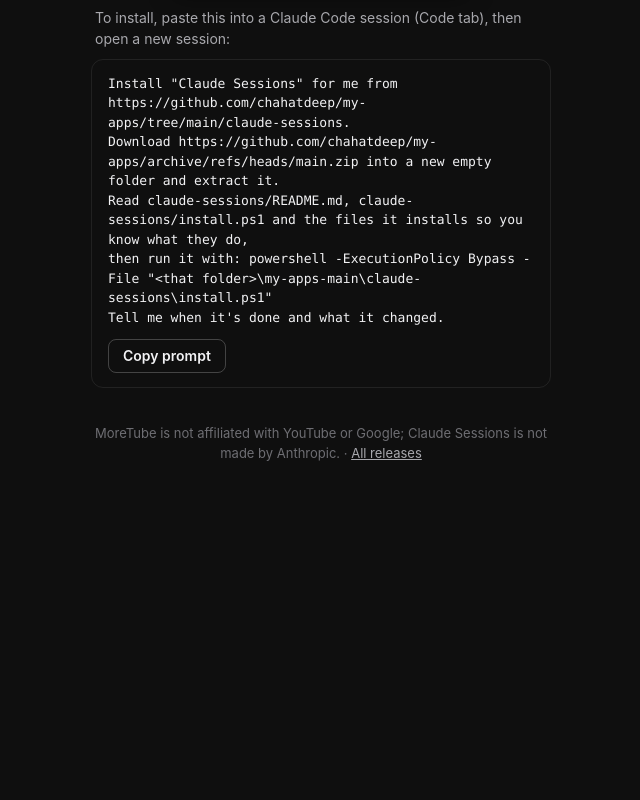
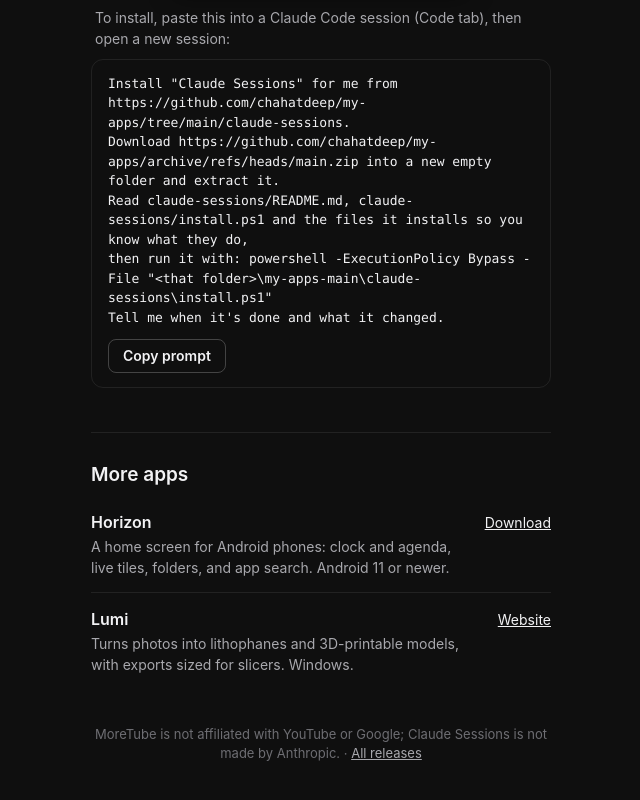
Before and after one commit to chahatdeep/my-apps, a plain HTML site: page index.html in a window 1280 px wide. Shown: the part 2294-3094 px from the top of the page, without its empty margins (319-959 px from the left). Before the commit the page ends 2821 px from the top, so only its background shows below. Drawn offline with Linux system fonts and the light colour scheme.

Commit message:
Link Horizon and Lumi from the README and install page
Horizon 1.0 (Android home screen) is now a release here; Lumi links to its own site.

```diff
--- a/index.html
+++ b/index.html
@@ -48,6 +48,13 @@
   .prompt pre { white-space:pre-wrap; word-break:break-word; font:13px/1.5 ui-monospace, Consolas, monospace; color:var(--text); margin:0 0 12px; }
   .prompt button { font:600 14px/1 -apple-system, "Segoe UI", Roboto, sans-serif; color:var(--text); background:transparent; border:1px solid rgba(255,255,255,.22); border-radius:8px; padding:9px 14px; cursor:pointer; }
   .prompt button:hover { background:rgba(255,255,255,.06); }
+  .more { margin-top:44px; padding-top:28px; border-top:1px solid var(--line); }
+  .more h3 { font-size:19px; font-weight:600; margin-bottom:6px; }
+  .more .app { display:flex; justify-content:space-between; align-items:baseline; gap:16px; padding:14px 0; border-bottom:1px solid var(--line); }
+  .more .app:last-child { border-bottom:0; }
+  .more .app b { font-weight:600; }
+  .more .app p { color:var(--dim); font-size:14px; margin-top:2px; }
+  .more .app a { color:var(--text); font-size:14px; white-space:nowrap; }
   footer { text-align:center; color:#6e6e73; font-size:13px; margin-top:36px; }
   footer a { color:var(--dim); }
   @keyframes rise { from { opacity:0; transform:translateY(12px); } to { opacity:1; transform:none; } }
@@ -125,6 +132,18 @@ Tell me when it's done and what it changed.</pre>
     </div>
   </section>
 
+  <section class="more">
+    <h3>More apps</h3>
+    <div class="app">
+      <div><b>Horizon</b><p>A home screen for Android phones: clock and agenda, live tiles, folders, and app search. Android 11 or newer.</p></div>
+      <a href="https://github.com/chahatdeep/my-apps/releases/download/horizon-v1.0/Horizon-1.0.apk">Download</a>
+    </div>
+    <div class="app">
+      <div><b>Lumi</b><p>Turns photos into lithophanes and 3D-printable models, with exports sized for slicers. Windows.</p></div>
+      <a href="https://chahatdeep.github.io/Lumi/">Website</a>
+    </div>
+  </section>
+
   <footer>MoreTube is not affiliated with YouTube or Google; Claude Sessions is not made by Anthropic. · <a href="https://github.com/chahatdeep/my-apps/releases">All releases</a></footer>
 </main>
 <script>
```
Also changed, not shown: 1 other file.
